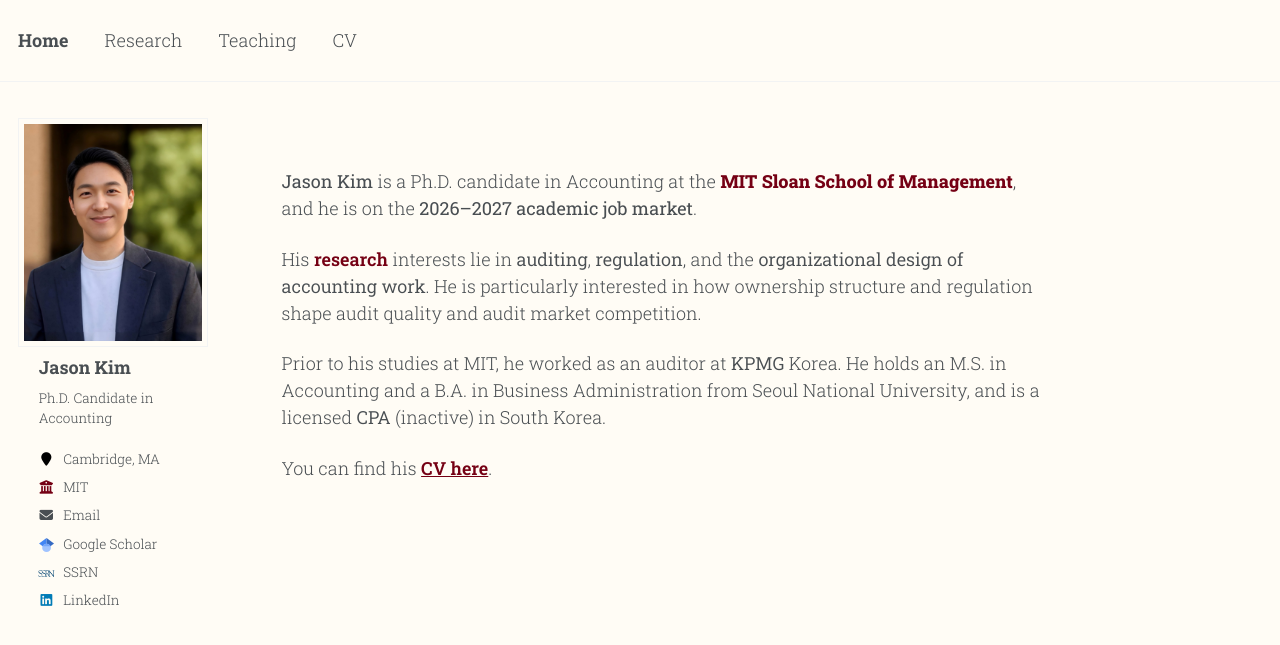
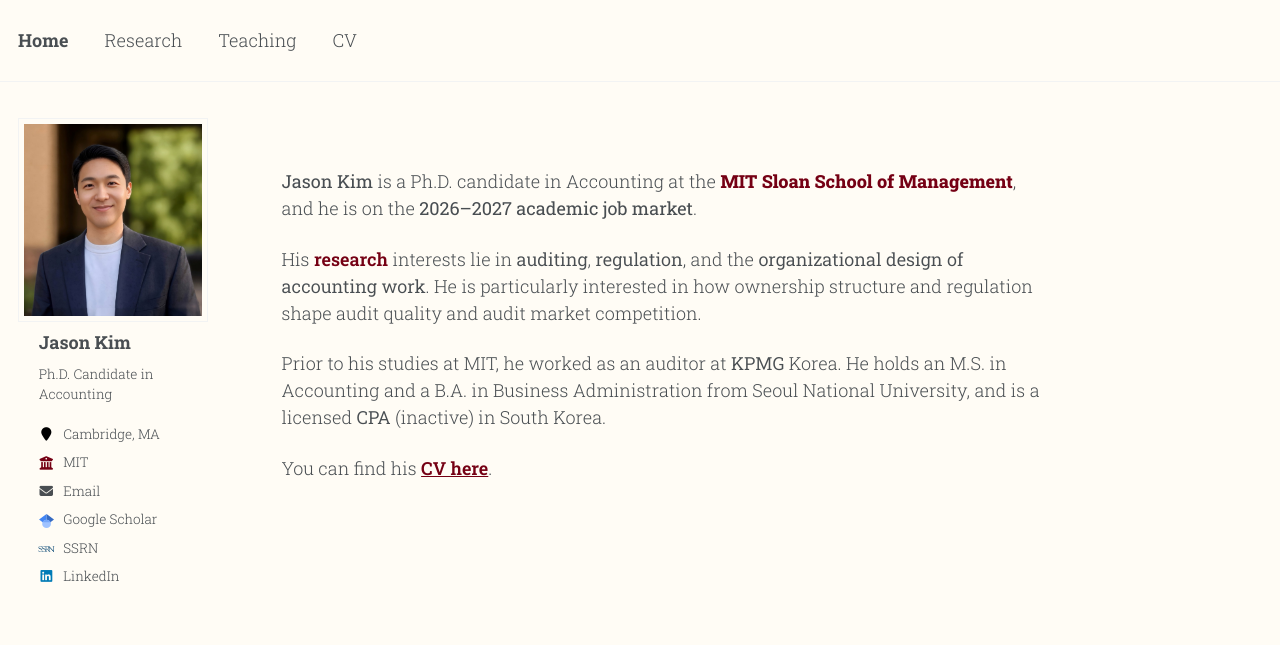
Before and after one commit to jgkim262/jgkim262.github.io, a Jekyll site: the page built from _pages/about.md, in a window 1280 px wide. Shown: the top 645 px of the page. Built offline with Jekyll 4.4.1, drawn with Linux system fonts in a browser that asks for light colours; a style sheet for code colours, icons or effects is not loaded.

Commit message:
Update _sidebar.scss

```diff
--- a/_sass/layout/_sidebar.scss
+++ b/_sass/layout/_sidebar.scss
@@ -190,7 +190,7 @@
     // this the shape would follow the uploaded file's own proportions, so a
     // square photo would render as a circle. object-position sits above
     // centre because faces sit in the upper half of a headshot.
-    aspect-ratio: 0.83; // timdesilva.me's oval; 1 gives a circle
+    aspect-ratio: 0.93; // timdesilva.me's oval; 1 gives a circle
     object-fit: cover;
     object-position: center 30%;
   }
```
